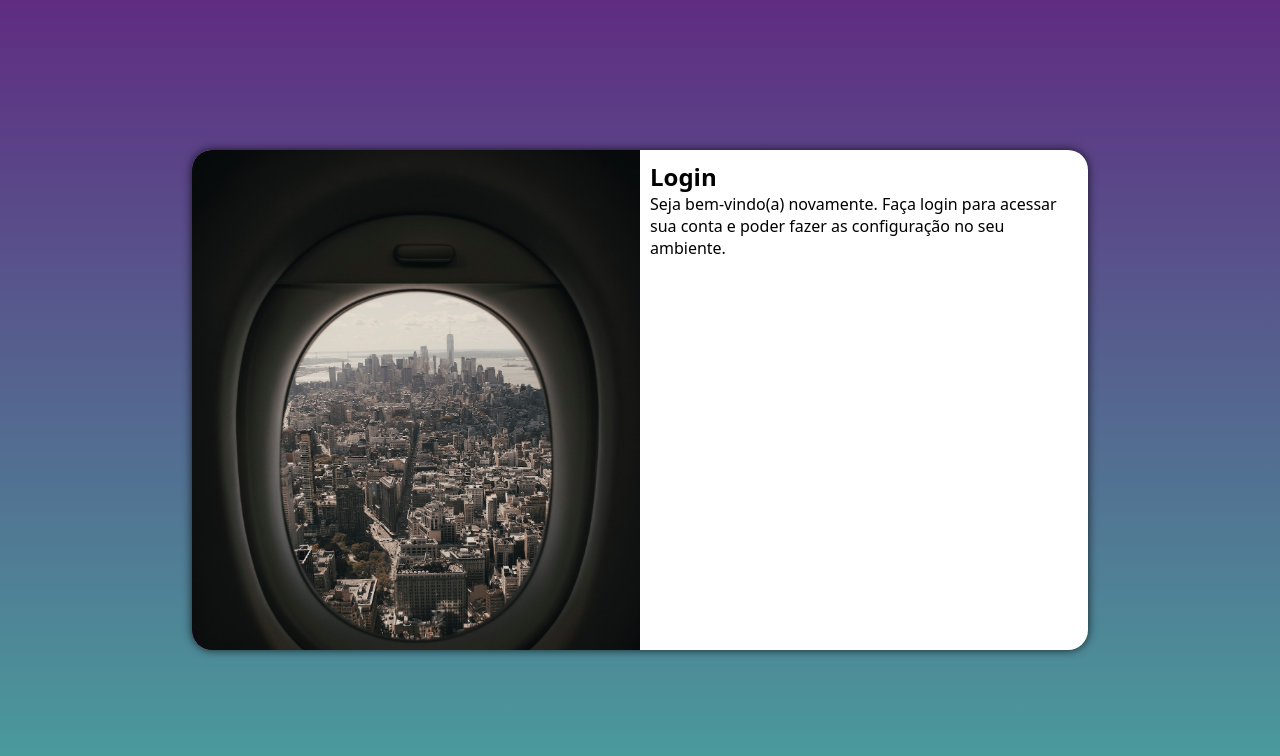
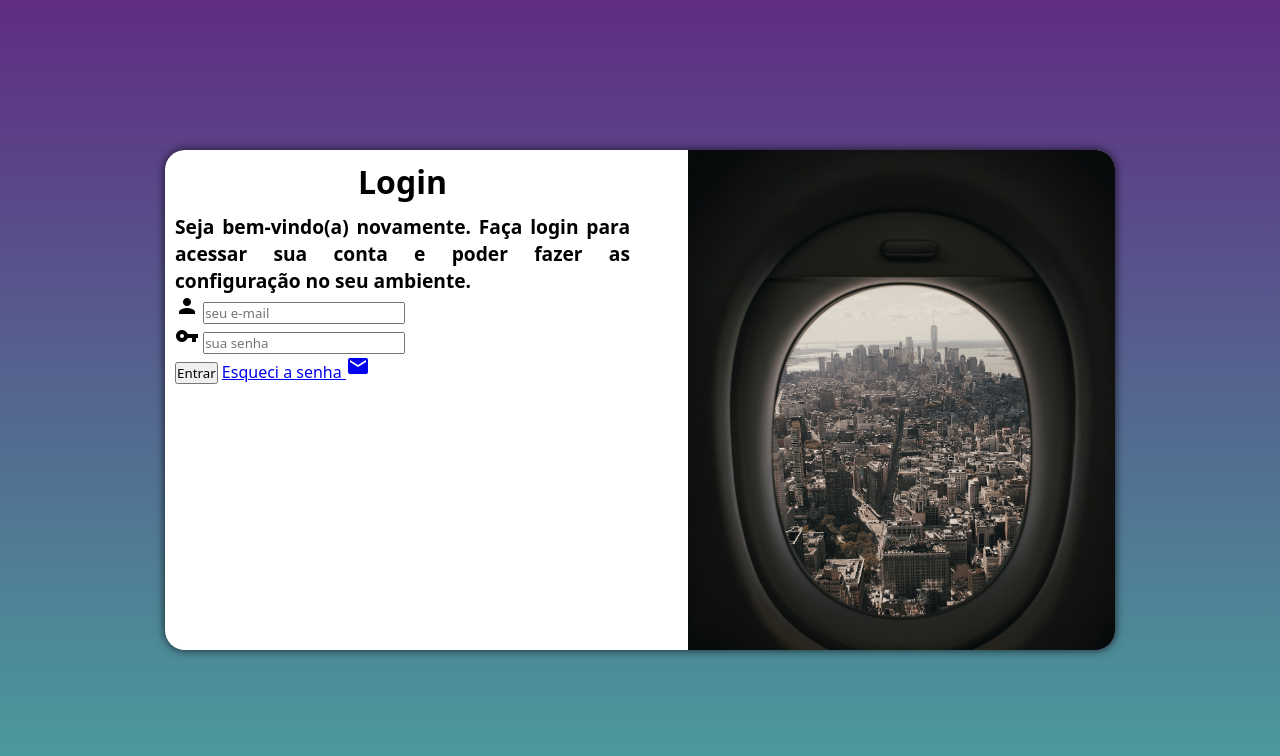
Before and after one commit to Danilomr305/projeto-login, a plain HTML site: page index.html in a window 1280 px wide. Drawn offline with Linux system fonts and the light colour scheme.

Commit message:
formulário atualizado

```diff
--- a/estilos/media-query.css
+++ b/estilos/media-query.css
@@ -21,7 +21,7 @@
     }
 }
 
-@media screen and (min-width:992px) and (max-width:1200px) {
+@media screen and (min-width:992px) {
     body {
         background-image: linear-gradient(to top, #49a09d, #5f2c82);
     }
@@ -31,34 +31,21 @@
     }
 
     section#login > div#imagem {
-        float: left;
+        float: right;
         width: 45%;
         height: 100%;
     }
 
     section#login > div#formulario {
-        float: right;
+        float: left;
         width: 50%;
     }
-}
 
-@media screen and (min-width:1200px) {
-    body {
-        background-image: linear-gradient(to top, #49a09d, #5f2c82);
+    div#formulario > h1 {
+        font-size: 2em;
     }
 
-    section#login {
-        width: 70vw;
-    }
-
-    section#login > div#imagem {
-        float: left;
-        width: 50%;
-        height: 100%;
-    }
-
-    section#login > div#formulario {
-        float: right;
-        width: 50%;
+    div#formulario > p {
+        font-size: 1.2em;
     }
 }
--- a/estilos/style.css
+++ b/estilos/style.css
@@ -58,3 +58,14 @@ section#login>div#formulario {
     display: block;
     padding: 10px;
 }
+
+div#formulario > h1 {
+    text-align: center;
+    margin-bottom: 10px;
+}
+
+div#formulario > p {
+    font-size: 0.8em;
+    text-align: justify;
+    font-weight: bolder;
+}
--- a/index.html
+++ b/index.html
@@ -7,6 +7,8 @@
     <title>Login</title>
     <link rel="stylesheet" href="estilos/style.css">
     <link rel="stylesheet" href="estilos/media-query.css">
+    <link href="https://fonts.googleapis.com/icon?family=Material+Icons"
+    rel="stylesheet">
 </head>
 <body>
     <main>
@@ -18,7 +20,18 @@
                  <h1>Login</h1>
                  <p>Seja bem-vindo(a) novamente. Faça login para acessar sua conta e poder fazer as configuração no seu ambiente.</p>
                  <form action="login.php" method="post">
-
+                    <div calk>
+                        <span class="material-icons">person</span>
+                        <input type="email" autocomplete="email" name="login" id="ilogin" placeholder="seu e-mail" required maxlength="30">
+                        <label for="ilogin"></label>
+                    </div>
+                    <div class="campo">
+                        <span class="material-icons">vpn_key</span>
+                        <input type="password" autocomplete="current-password" name="senha" id="isenha" placeholder="sua senha" required minlength="8" maxlength="20">
+                        <label for="isenha"></label>
+                    </div>
+                    <input type="submit" value="Entrar">
+                    <a href="esqueci.html">Esqueci a senha <span class="material-icons">mail</span></a>
                  </form>
             </div>
         </section>
```
